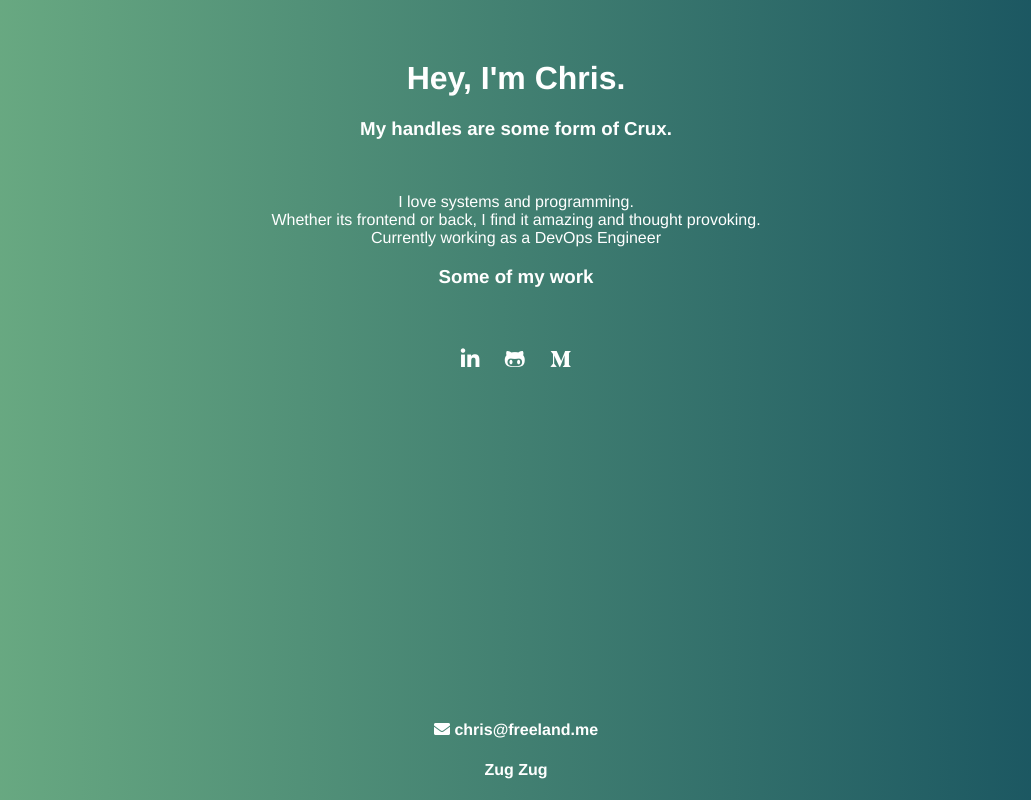
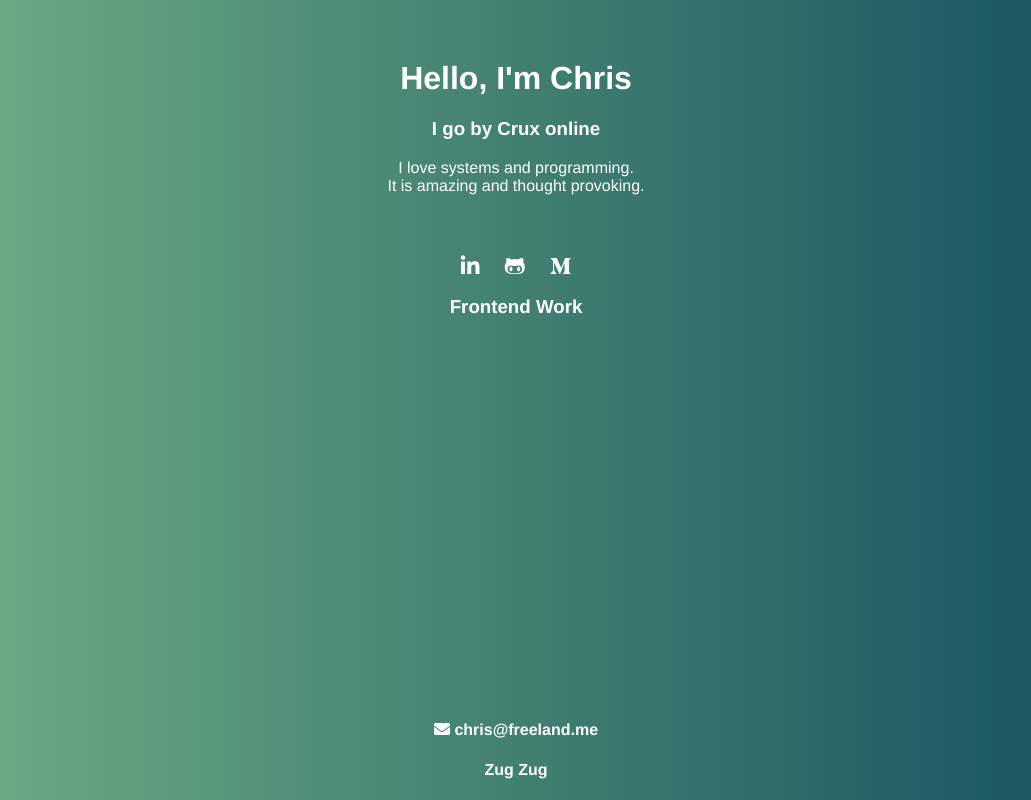
Before and after one commit to cruxone/cruxone.github.io, a Vue app: page / in a window 1280 px wide. Shown: the whole page, without its empty margins (124-1155 px from the left). Built offline with nearby package versions, Linux system fonts and the light colour scheme.

Commit message:
pre vueitfy

```diff
--- a/public/index.html
+++ b/public/index.html
@@ -5,13 +5,12 @@
     <meta http-equiv="X-UA-Compatible" content="IE=edge">
     <meta name="viewport" content="width=device-width,initial-scale=1.0">
     <link rel="shortcut icon" href="<%= webpackConfig.output.publicPath %>favicon.ico">
-    <!-- <link rel="stylesheet" href="https://maxcdn.bootstrapcdn.com/bootstrap/4.0.0/css/bootstrap.min.css" integrity="sha384-Gn5384xqQ1aoWXA+058RXPxPg6fy4IWvTNh0E263XmFcJlSAwiGgFAW/dAiS6JXm" crossorigin="anonymous"> -->
     <link rel="stylesheet" href="https://use.fontawesome.com/releases/v5.0.10/css/all.css" integrity="sha384-+d0P83n9kaQMCwj8F4RJB66tzIwOKmrdb46+porD/OvrJ+37WqIM7UoBtwHO6Nlg" crossorigin="anonymous">
     <title>Chris Freeland</title>
   </head>
   <body>
     <noscript>
-      <strong>We're sorry but crux-vue doesn't work properly without JavaScript enabled. Please enable it to continue.</strong>
+      <strong>We're sorry but this website doesn't work properly without JavaScript enabled. Please enable it to continue.</strong>
     </noscript>
     <div id="app"></div>
     <!-- built files will be auto injected -->
--- a/src/App.vue
+++ b/src/App.vue
@@ -1,21 +1,25 @@
 <template>
   <div id="app">
     <!-- <img src="./assets/logo.png"> -->
-    <About tag="Hey, I'm Chris."/>
+    <Header tag="Hello, I'm Chris" />
+    <About />
+    <Social />
+
     <Work />
-    <Social />
     <Footer id="footer" email="chris@freeland.me" tag="Zug Zug"/>
   </div>
 </template>
 
 <script>
 import About from './components/About.vue'
+import Header from './components/Header.vue'
 import Work from './components/Work.vue'
 import Social from './components/Social.vue'
 import Footer from './components/Footer.vue'
 export default {
   name: 'app',
   components: {
+    Header,
     About,
     Work,
     Social,
--- a/src/components/About.vue
+++ b/src/components/About.vue
@@ -1,23 +1,13 @@
 <template>
   <div>
-    <h1>{{ tag }}</h1>
-    <h3>My handles are some form of Crux.</h3>
-    <br />
-    <p>I love systems and programming.<br>Whether its frontend or back, I find it amazing and thought provoking.<br>
-    Currently working as a DevOps Engineer</p>
+    <p>I love systems and programming.
+      <br>It is amazing and thought provoking.
+    </p>
   </div>
 </template>
 
 <script>
 export default {
-  name: 'About',
-  props: {
-    tag: String
-  }
+  name: 'About'
 }
 </script>
-<style scoped>
-h1 {
-  font-weight: bold;
-}
-</style>
--- /dev/null
+++ b/src/components/Header.vue
@@ -0,0 +1,16 @@
+<template>
+  <div>
+      <h1>{{ tag }}</h1>
+      <h3>I go by Crux online</h3>
+  </div>
+</template>
+
+<script>
+export default {
+  props: {
+    tag: String
+  }
+};
+</script>
+<style scoped>
+</style>
--- a/src/components/Social.vue
+++ b/src/components/Social.vue
@@ -1,10 +1,8 @@
 <template>
     <div id="soc">
-        <ul>
             <a href="https://www.linkedin.com/in/chris-freeland/" class="icons"><i class="fab fa-linkedin-in fa-lg"></i></a>
             <a href="https://github.com/cruxone" class="icons"><i class="fab fa-github-alt fa-lg"></i></a>
             <a href="https://medium.com/@chris_49442" class="icons"><i class="fab fa-medium-m fa-lg"></i></a>
-        </ul>
     </div>
 </template>
 
--- a/src/components/Work.vue
+++ b/src/components/Work.vue
@@ -1,6 +1,9 @@
 <template>
     <div>
-        <h3>Some of my work</h3>
+        <h3>Frontend Work</h3>
+
+        <ul>
+        </ul>
     </div>
 </template>
 
```
Also changed, not shown: .angular-cli.json (deleted), 2 other files (tests, documents, lock files or other folders).
